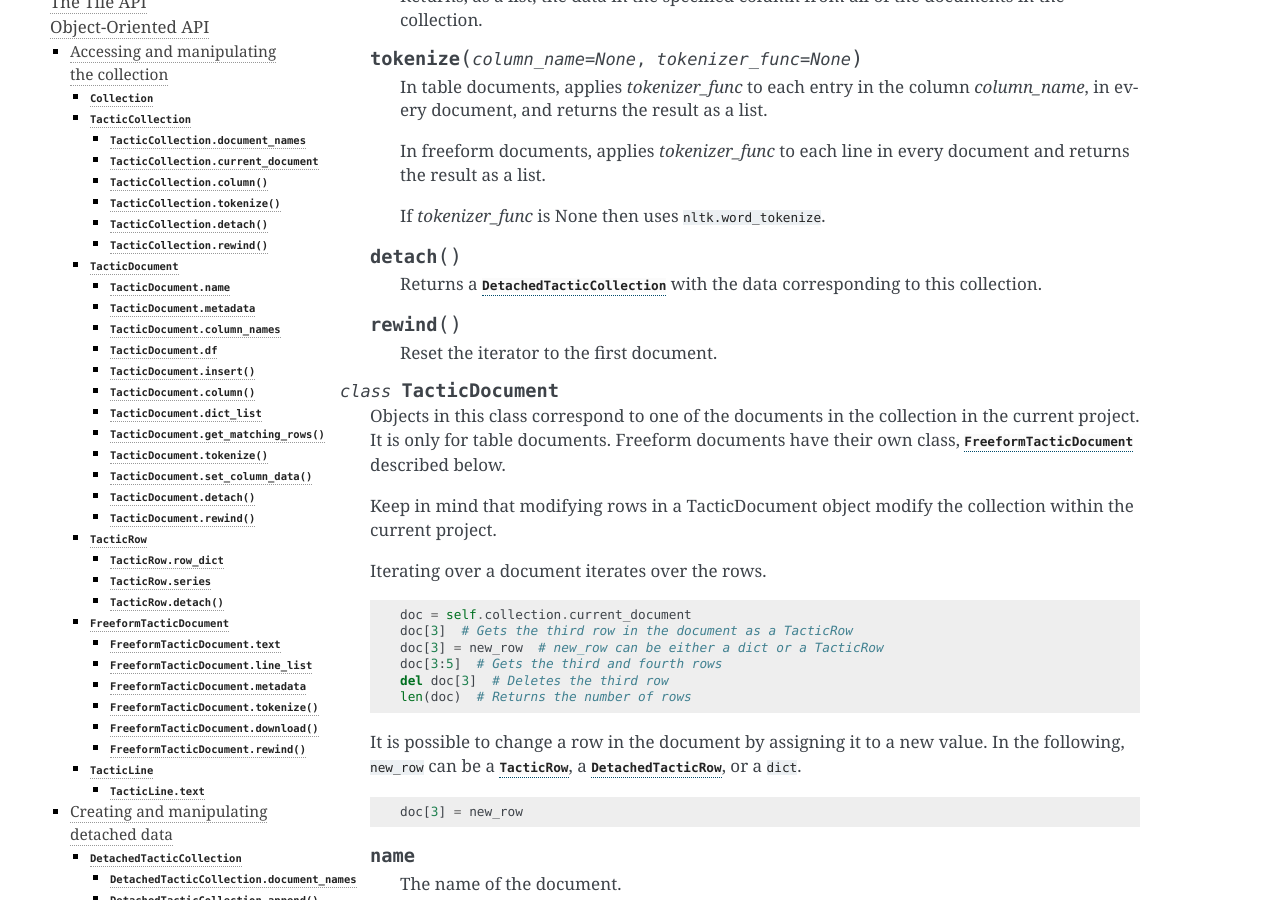
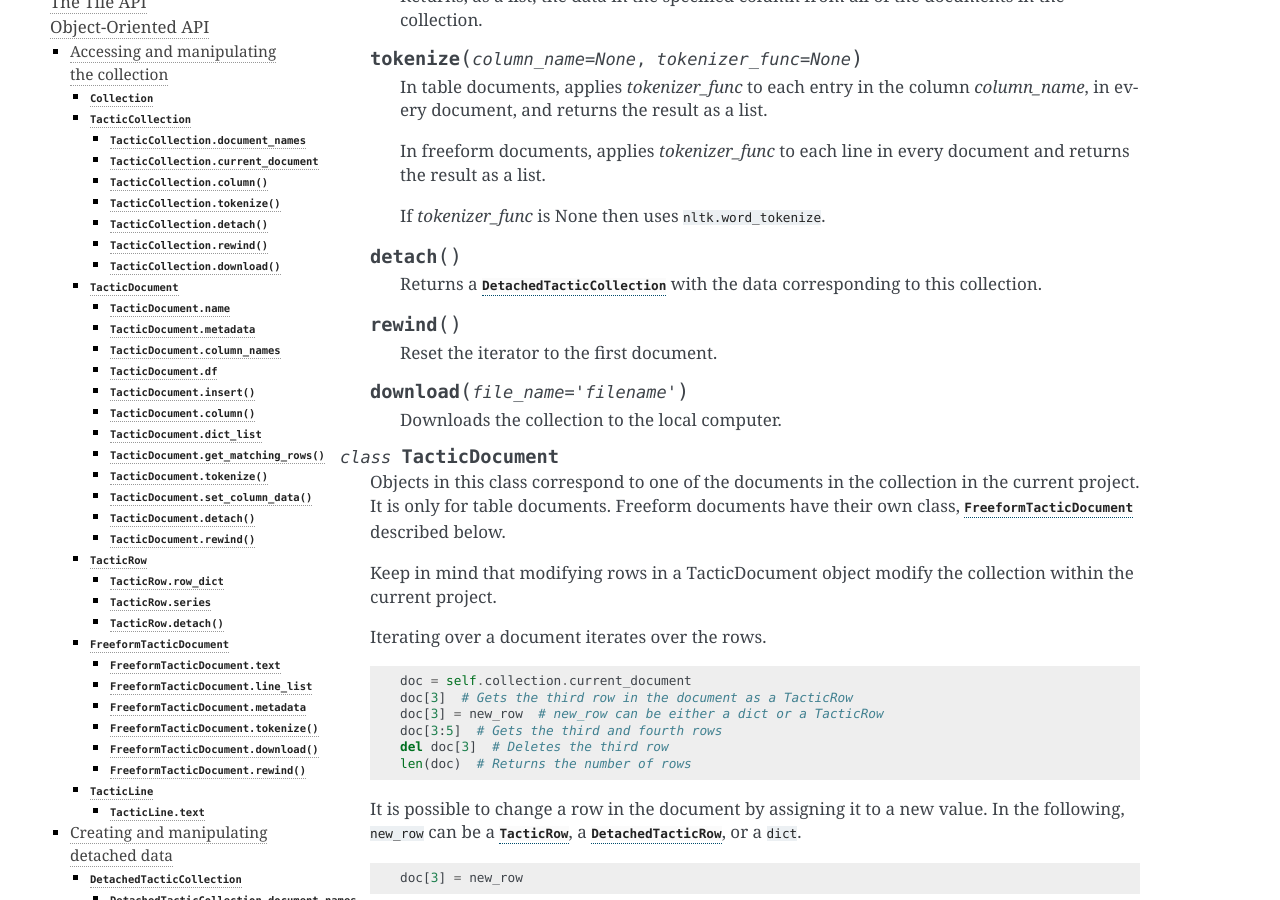
Before and after one commit to bsherin/tacticdocs, a Sphinx documentation site: the page built from docs/Object-Oriented-API.rst, in a window 1280 px wide and 900 px high, scrolled down 812 px. Built offline with Sphinx 7.4.7, drawn with Linux system fonts in a browser that asks for light colours.

Commit message:
documented collection.download

```diff
--- a/docs/Developing-Tactic.rst
+++ b/docs/Developing-Tactic.rst
@@ -23,7 +23,7 @@ For this all to work, you need to somehow have a local mongo database with the a
 There's no easy solution for that yet.
 
 Building steps
--------------
+--------------
 
 To build development javascript files:
 
--- a/docs/Object-Oriented-API.rst
+++ b/docs/Object-Oriented-API.rst
@@ -60,6 +60,10 @@ Accessing and manipulating the collection
     .. py:method:: rewind()
 
         Reset the iterator to the first document.
+
+    .. py:method:: download(file_name="filename")
+
+        Downloads the collection to the local computer.
 
 .. py:class:: TacticDocument()
 
```
Also changed, not shown: 8 other files.
